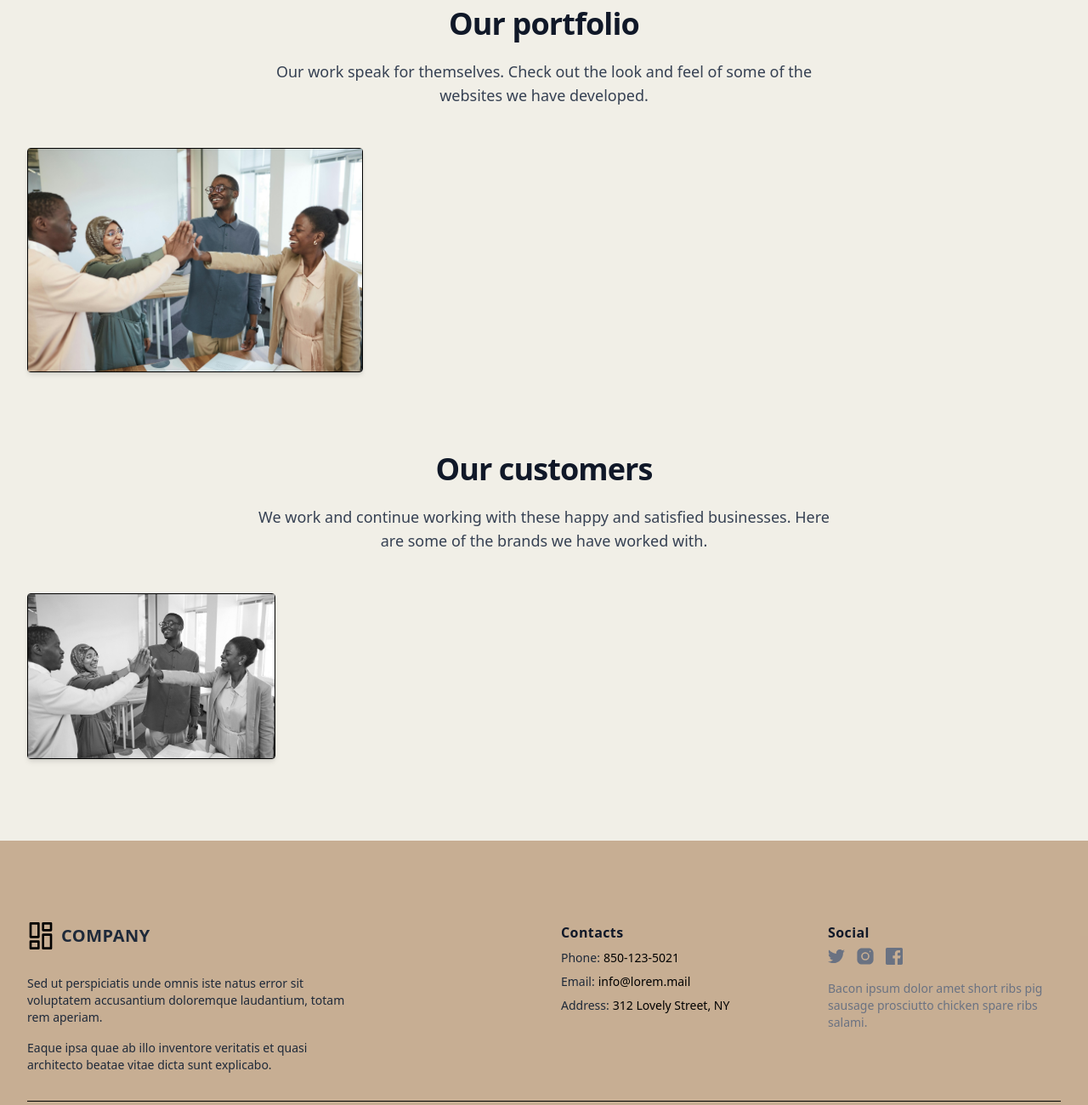
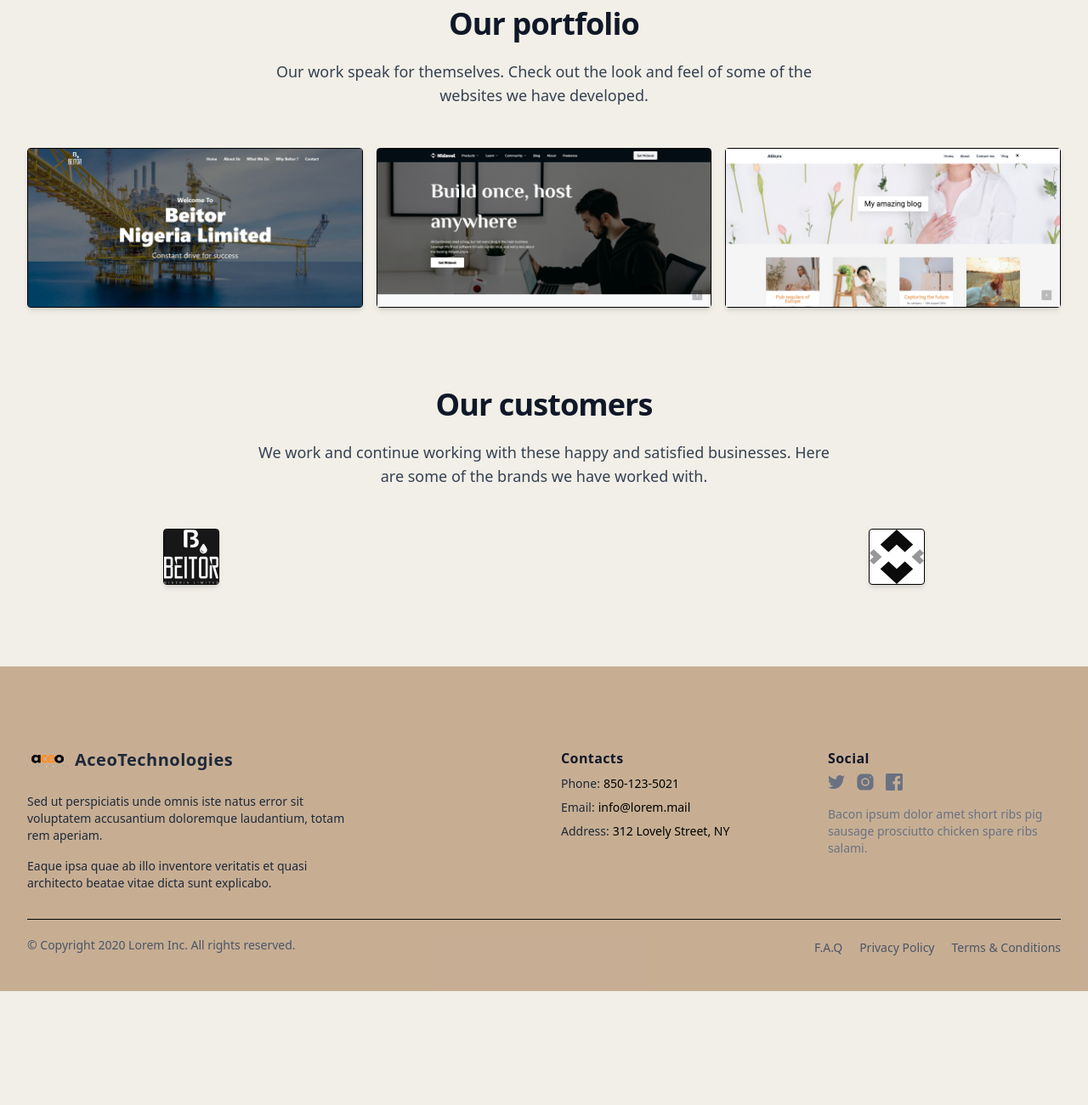
Before and after one commit to aceotechnologies/aceotechnologiesdotcom-src, a website built with Vite: page index.html in a window 1280 px wide. Shown: the part 1440-2740 px from the top of the page at 85% size. After the commit the page ends 2606 px from the top, so only its background shows below. Built offline with nearby package versions, Linux system fonts and the light colour scheme.

Commit message:
Home scaffold done

```diff
--- a/index.html
+++ b/index.html
@@ -216,7 +216,19 @@
 
           <div class="portfolio">
             <div class="overflow-hidden">
-              <img class="object-cover object-center" src="/images/header-a.jpg" alt="">
+              <img class="object-cover object-center" src="/images/beitor.jpg" alt="Beitor">
+            </div>
+          </div>
+
+          <div class="portfolio">
+            <div class="overflow-hidden">
+              <img class="object-cover object-center" src="/images/nidavel.jpg" alt="Nidavel">
+            </div>
+          </div>
+
+          <div class="portfolio">
+            <div class="overflow-hidden">
+              <img class="object-cover object-center" src="/images/akurra.jpg" alt="akurra">
             </div>
           </div>
 
@@ -239,11 +251,17 @@
             Here are some of the brands we have worked with.
           </p>
         </div>
-        <div class="grid gap-4 row-gap-5 sm:grid-cols-3 lg:grid-cols-4">
+        <div class="flex flex-row flex-wrap justify-between items-center gap-12 m-auto mx-40">
 
           <div class="portfolio">
             <div class="overflow-hidden">
-              <img class="object-cover object-center grayscale" src="/images/header-a.jpg" alt="">
+              <img class="object-cover object-center grayscale size-16" src="/images/beitor.png" alt="Beitor Nigeria Limited">
+            </div>
+          </div>
+
+          <div class="customers">
+            <div class="overflow-hidden">
+              <img class="object-cover object-center grayscale size-16" src="/images/nidavel.png" alt="NIdavel">
             </div>
           </div>
 
@@ -257,13 +275,8 @@
         <div class="grid gap-10 row-gap-6 mb-8 sm:grid-cols-2 lg:grid-cols-4">
           <div class="sm:col-span-2">
             <a href="/" aria-label="Go home" title="Company" class="inline-flex items-center">
-              <svg class="w-8 text-deep-purple-accent-400" viewBox="0 0 24 24" stroke-linejoin="round" stroke-width="2" stroke-linecap="round" stroke-miterlimit="10" stroke="currentColor" fill="none">
-                <rect x="3" y="1" width="7" height="12"></rect>
-                <rect x="3" y="17" width="7" height="6"></rect>
-                <rect x="14" y="1" width="7" height="6"></rect>
-                <rect x="14" y="11" width="7" height="12"></rect>
-              </svg>
-              <span class="ml-2 text-xl font-bold tracking-wide text-gray-800 uppercase">Company</span>
+              <img class="w-12 h-auto" src="/images/logo.png">
+              <span class="ml-2 text-xl font-bold tracking-wide text-gray-800">AceoTechnologies</span>
             </a>
             <div class="mt-6 lg:max-w-sm">
               <p class="text-sm text-gray-800">
--- a/src/input.css
+++ b/src/input.css
@@ -70,3 +70,8 @@
     box-shadow: 0 4px 6px -1px rgb(0 0 0 / 0.1), 0 2px 4px -2px rgb(0 0 0 / 0.1);
     @apply flex flex-col justify-between border rounded bg-white;
 }
+
+.customers {
+    box-shadow: 0 4px 6px -1px rgb(0 0 0 / 0.1), 0 2px 4px -2px rgb(0 0 0 / 0.1);
+    @apply flex flex-col justify-between border rounded bg-white;
+}
```
Also changed, not shown: public/images/akurra.jpg (added), public/images/beitor.jpg (added), public/images/beitor.png (added), public/images/nidavel.jpg (added), public/images/nidavel.png (added).
